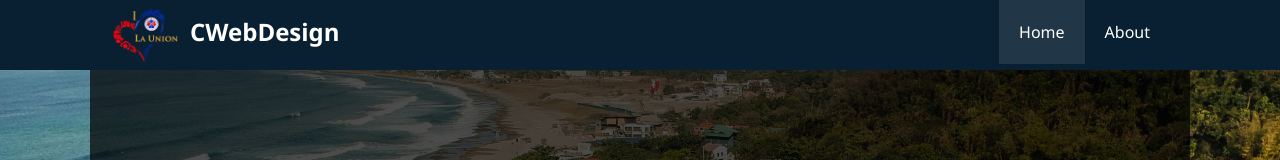
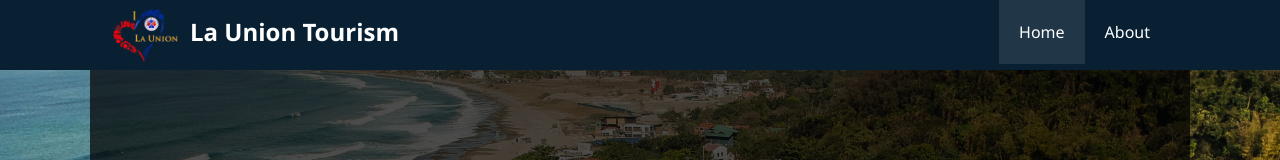
Before and after one commit to JeielKid/LUTourism, a plain HTML site: page docs/index.html in a window 1280 px wide. Shown: the top 160 px of the page. Drawn offline with Linux system fonts and the light colour scheme.

Commit message:
Update index.html

```diff
--- a/docs/index.html
+++ b/docs/index.html
@@ -7,7 +7,7 @@
     <meta http-equiv="cache-control" content="no-cache" />
     <meta http-equiv="expires" content="0" />
     <meta http-equiv="pragma" content="no-cache" />
-    <title>CWD &copy; Training</title>
+    <title>Home - La Union Tourism</title>
     <link
       rel="stylesheet"
       href="https://cdnjs.cloudflare.com/ajax/libs/font-awesome/5.15.4/css/all.min.css"
@@ -24,8 +24,8 @@
         <div class="container">
           <a href="index.html"
             ><img src="image/LU_logo.png" alt="La Union Logo" />
-            <h1>CWebDesign</h1></a
-          >
+            <h1>La Union Tourism</h1>
+          </a>
           <ul>
             <li><a class="active" href="index.html">Home</a></li>
             <li><a href="about.html">About</a></li>
```
